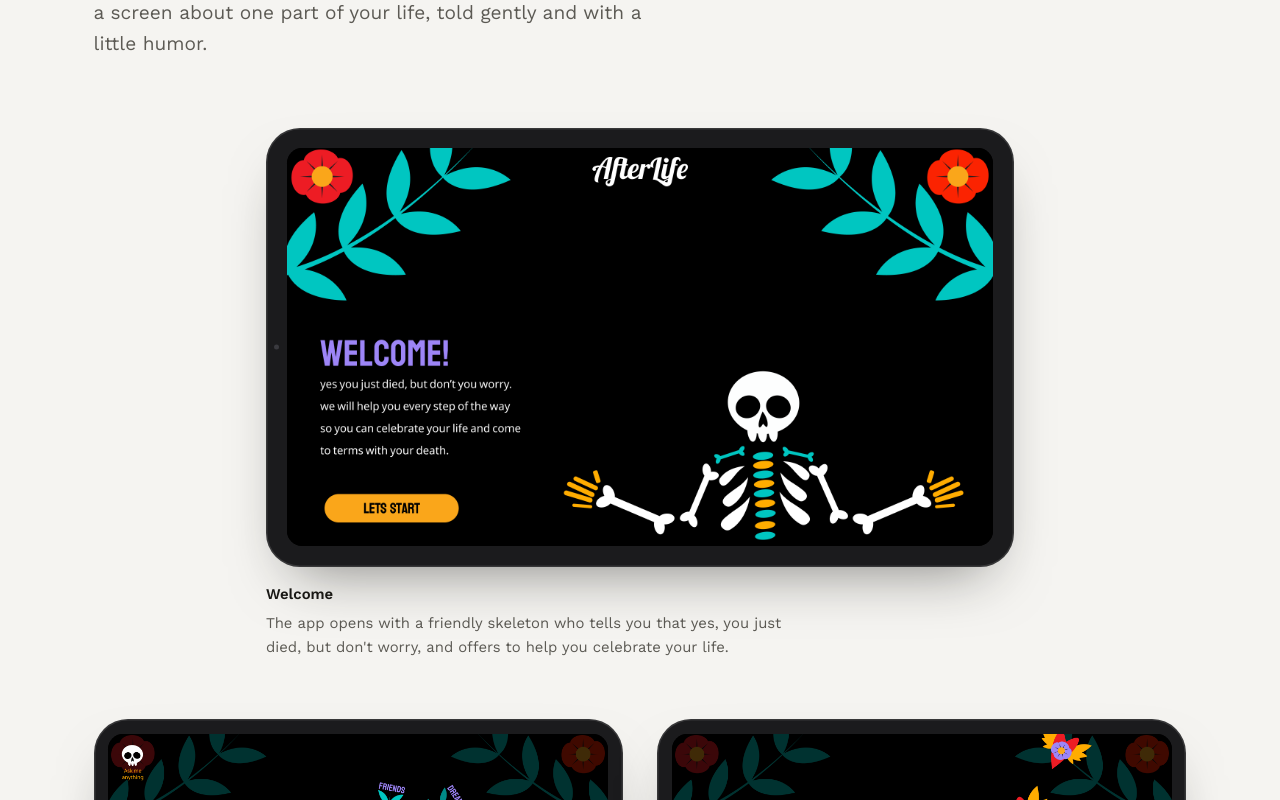
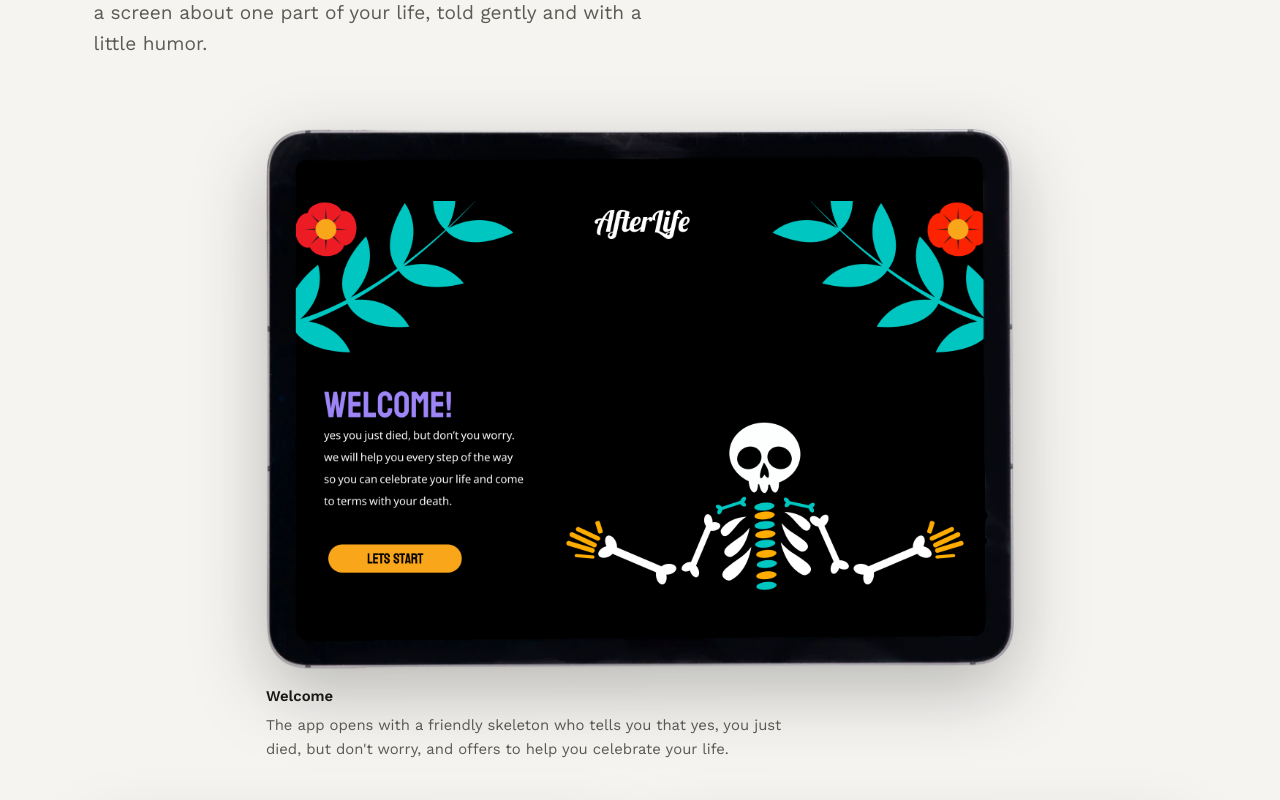
Before and after one commit to AxelGarland/AxelGarland, a Next.js app: page /work/afterlife in a window 1280 px wide. Shown: the part 3520-4320 px from the top of the page. Built offline with nearby package versions, Linux system fonts and the light colour scheme.

Commit message:
AfterLife: app screens inside the photographed iPad mockup

```diff
--- a/app/work/afterlife/page.tsx
+++ b/app/work/afterlife/page.tsx
@@ -201,7 +201,7 @@ export default function AfterLifePage() {
                       src={pictureSrc(frame.file)}
                       alt={frame.alt}
                       fill
-                      className="object-cover"
+                      className="object-contain"
                       sizes={frame.wide ? "(max-width: 768px) 100vw, 704px" : "(max-width: 768px) 100vw, 560px"}
                     />
                   </TabletFrame>
--- a/components/projects/TabletFrame.tsx
+++ b/components/projects/TabletFrame.tsx
@@ -1,17 +1,40 @@
+import { pictureSrc } from "@/lib/pictures";
+import Image from "next/image";
 import type { ReactNode } from "react";
 
-/** A landscape tablet drawn in CSS around whatever fills its screen: a dark bezel with rounded
- *  corners, a front camera on the left edge, and a soft shadow. The screen is 16:9, the shape the
- *  AfterLife screens were designed in, so nothing in them is cropped. */
+/** The photographed iPad (`afterlife/ipad-frame.webp`, cut out with a clear screen) laid over
+ *  whatever fills its screen. The frame is 1157 × 837 px and its screen opening is 1070 × 749 px,
+ *  46 px in from the left and 45 from the top. The content box is 8 px larger than the opening on
+ *  every side, so no gap shows at the edge, and the frame sits on top of it, which also gives the
+ *  screen its rounded corners. */
+const FRAME = { w: 1157, h: 837, sx: 38, sy: 37, sw: 1086, sh: 765 };
+const pct = (v: number, of: number) => `${(v / of) * 100}%`;
+
 export function TabletFrame({ children, className = "" }: { children: ReactNode; className?: string }) {
   return (
     <div
-      className={`relative rounded-[1.6rem] bg-[#1b1b1d] p-[2.8%] shadow-[0_28px_60px_-28px_rgba(26,25,22,0.55),inset_0_0_0_1.5px_rgba(255,255,255,0.12)] sm:rounded-[2rem] ${className}`}
+      className={`relative w-full drop-shadow-[0_24px_36px_rgba(26,25,22,0.28)] ${className}`}
+      style={{ aspectRatio: `${FRAME.w} / ${FRAME.h}` }}
     >
-      <div className="relative aspect-video w-full overflow-hidden rounded-[0.7rem] bg-black sm:rounded-[0.9rem]">{children}</div>
-      <span
+      <div
+        className="absolute overflow-hidden bg-black"
+        style={{
+          left: pct(FRAME.sx, FRAME.w),
+          top: pct(FRAME.sy, FRAME.h),
+          width: pct(FRAME.sw, FRAME.w),
+          height: pct(FRAME.sh, FRAME.h),
+        }}
+      >
+        {children}
+      </div>
+      <Image
+        src={pictureSrc("afterlife/ipad-frame.webp")}
+        alt=""
         aria-hidden
-        className="absolute left-[1.1%] top-1/2 h-[1.1%] min-h-[3px] w-[0.6%] min-w-[3px] -translate-y-1/2 rounded-full bg-[#3a3a3f]"
+        width={1600}
+        height={1157}
+        className="pointer-events-none absolute inset-0 h-full w-full"
+        sizes="(max-width: 768px) 100vw, 704px"
       />
     </div>
   );
```
Also changed, not shown: public/pictures/afterlife/ipad-frame.webp (added).
